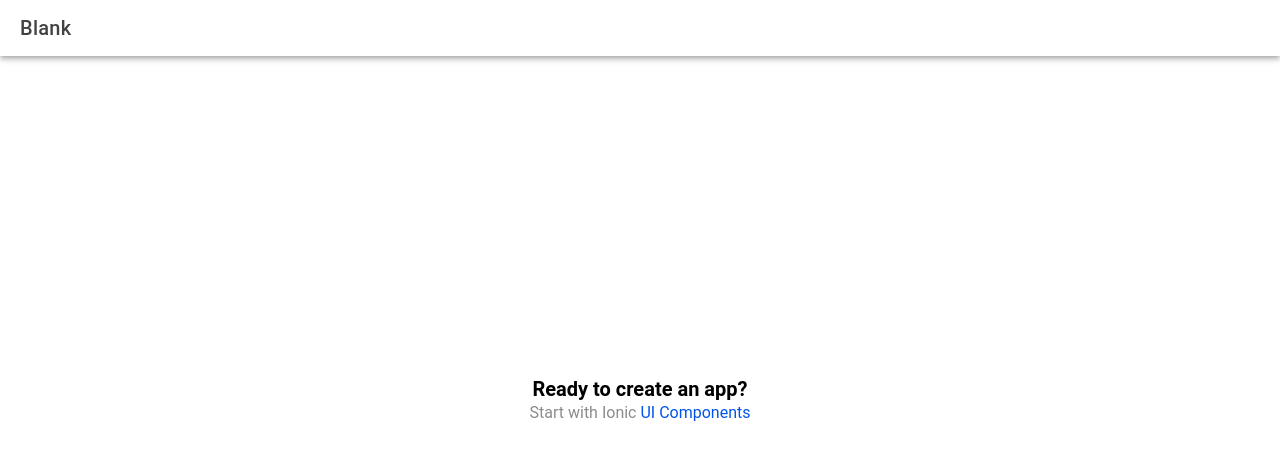
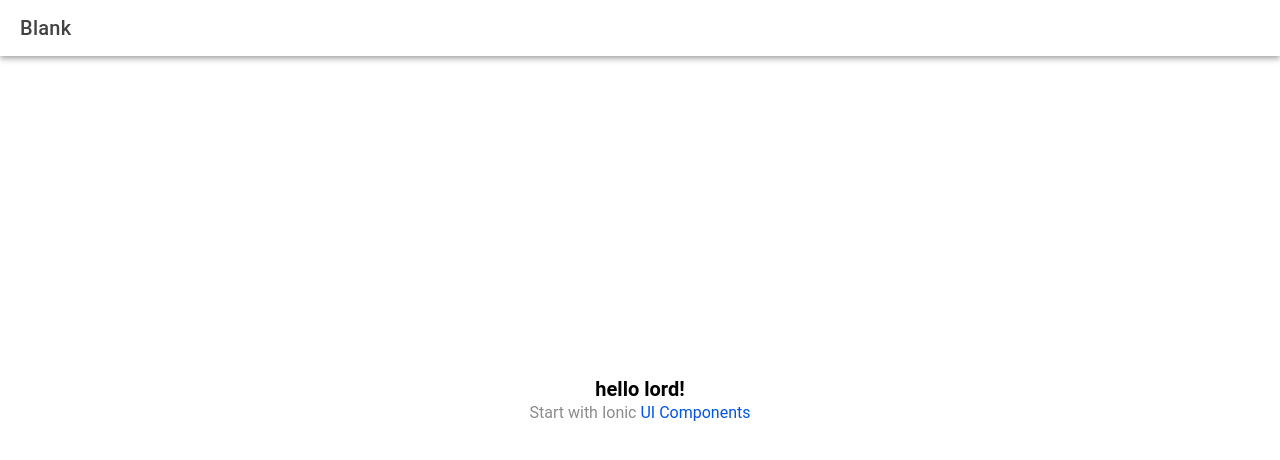
Before and after one commit to CUDORENALOU/it35-lab, a React (Vite) app: page /home in a window 1280 px wide. Shown: the top 460 px of the page. Built offline with nearby package versions, Linux system fonts and the light colour scheme.

Commit message:
added changes

```diff
--- a/src/components/ExploreContainer.tsx
+++ b/src/components/ExploreContainer.tsx
@@ -5,7 +5,7 @@ interface ContainerProps { }
 const ExploreContainer: React.FC<ContainerProps> = () => {
   return (
     <div id="container">
-      <strong>Ready to create an app?</strong>
+      <strong>hello lord!</strong>
       <p>Start with Ionic <a target="_blank" rel="noopener noreferrer" href="https://ionicframework.com/docs/components">UI Components</a></p>
     </div>
   );
```
